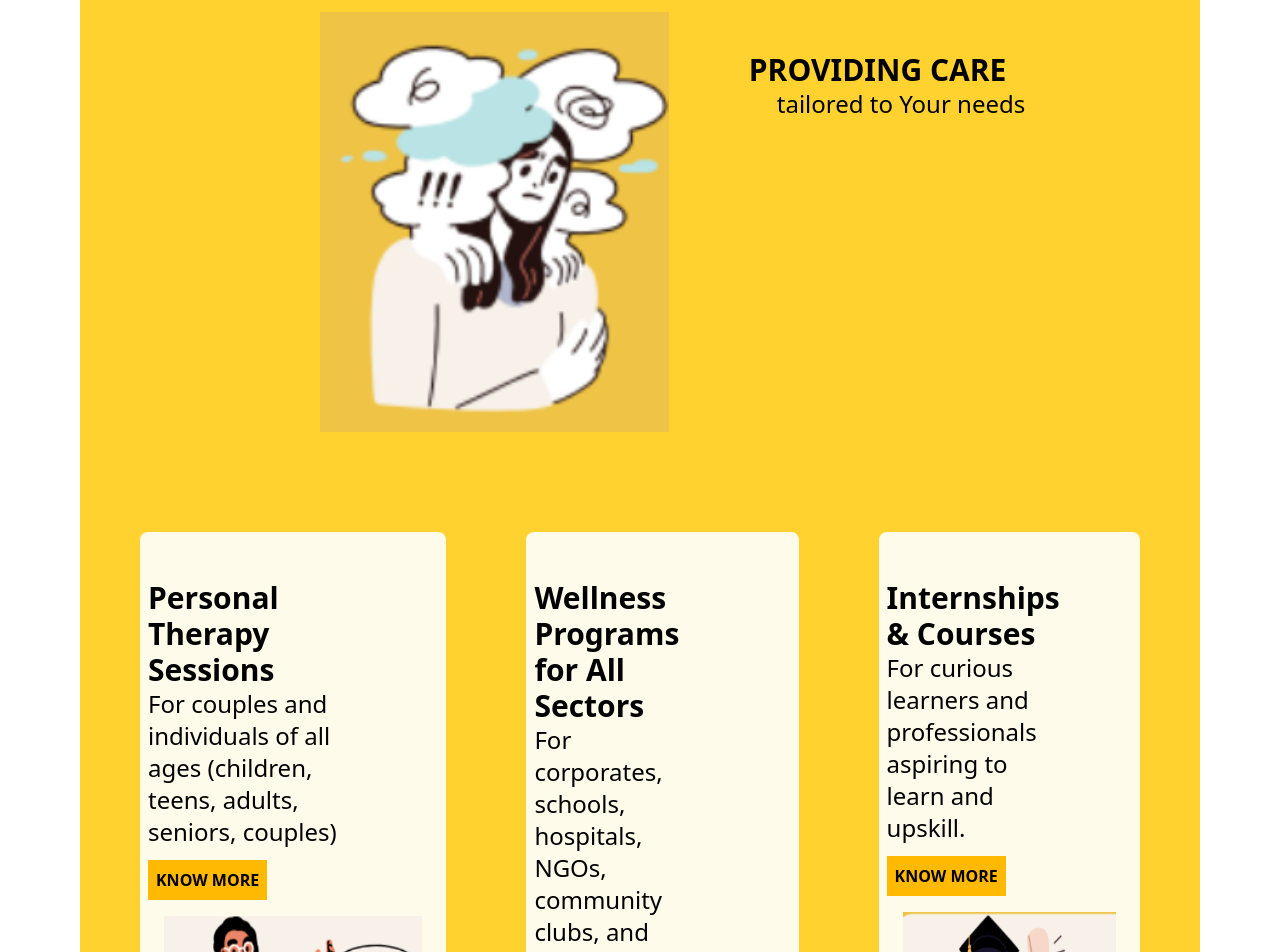
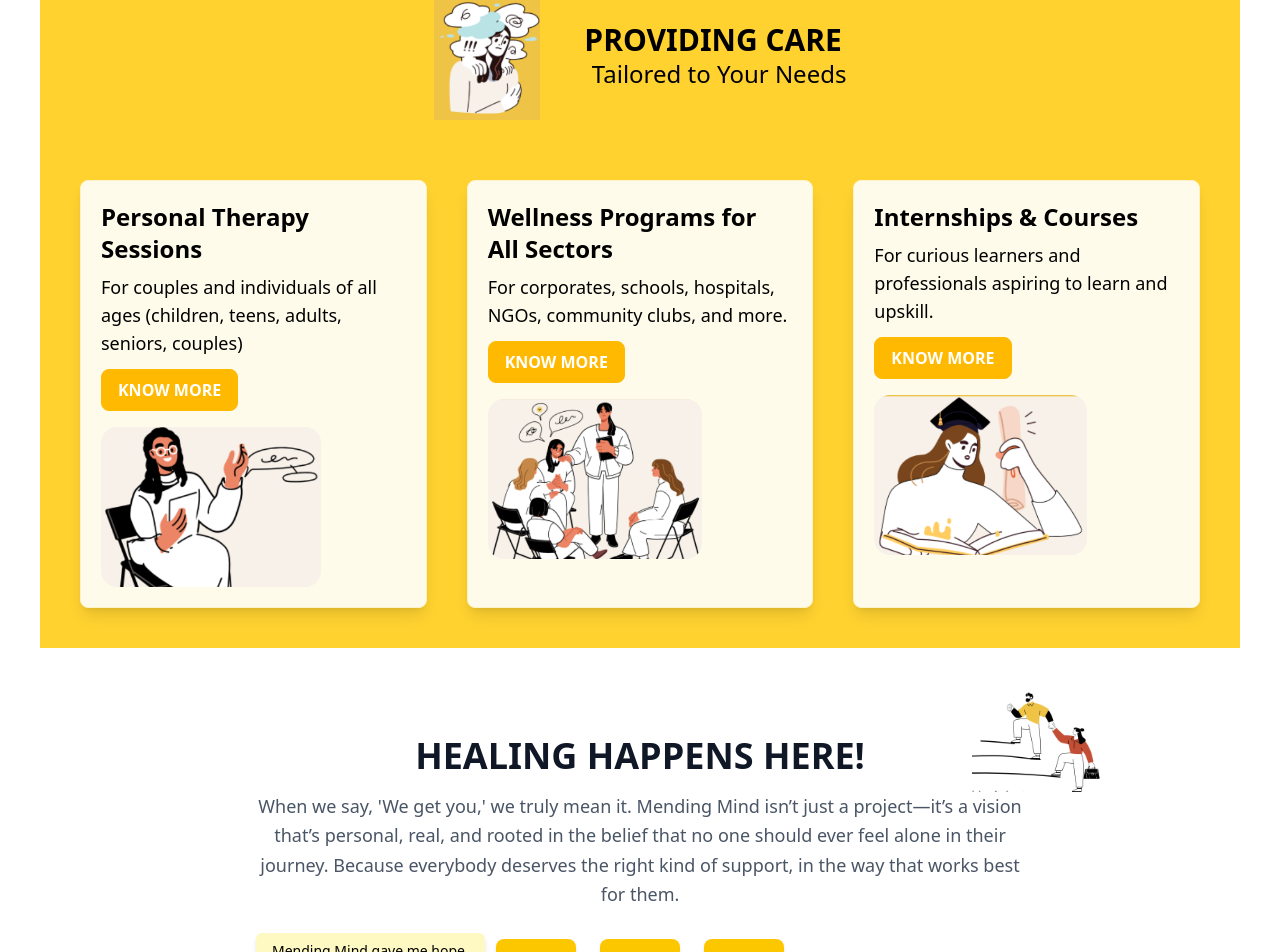
Before and after one commit to ankitWork2001/homePage, a React (Vite) app: page / in a window 1280 px wide. Shown: the part 1867-2819 px from the top of the page. Built offline with nearby package versions, Linux system fonts and the light colour scheme.

Commit message:
add new styling in care

```diff
--- a/src/Components/Care.jsx
+++ b/src/Components/Care.jsx
@@ -6,62 +6,52 @@ import care4 from "../assets/care4.png";
 
 const Care = () => {
   return (
-    <div className=" bg-amber-300 flex-col m-20 ">
-      <div className="ml-50 p-10 flex gap-x-20">
-        <img src={care1} alt="" className="h-105" />
-        <div className="mt-10">
-          <p className="text-3xl font-bold"> PROVIDING CARE</p>
-          <p className="text-2xl ml-7">tailored to Your needs</p>
+    <div className="bg-amber-300 flex flex-col m-10 p-5">
+      {/* Header Section */}
+      <div className="flex items-center justify-center gap-x-10 p-10 text-center">
+        <img src={care1} alt="Providing Care" className="h-32" />
+        <div>
+          <p className="text-3xl font-bold">PROVIDING CARE</p>
+          <p className="text-2xl ml-3">Tailored to Your Needs</p>
         </div>
       </div>
-      <div className="flex p-5">
-        <div className="p-10 ">
-          <div className="flex-col bg-amber-50 border-amber-50 rounded-lg p-2">
-            <div className="flex-col w-2/3 mt-10">
-              <p className="text-3xl font-bold">Personal Therapy Sessions</p>
-              <p className="text-2xl">
-                For couples and individuals of all ages (children, teens,
-                adults, seniors, couples)
-              </p>
-              <button className="border-amber-400  mt-3 bg-amber-400 p-2 font-bold">
-                KNOW MORE{" "}
-              </button>
-            </div>
-            <img src={care2} alt="" className="h-65 rounded-2xl p-4" />
+
+      {/* Cards Section */}
+      <div className="grid grid-cols-1 md:grid-cols-3 gap-10 p-5">
+        {/* Card Component */}
+        {[
+          {
+            title: "Personal Therapy Sessions",
+            desc: "For couples and individuals of all ages (children, teens, adults, seniors, couples)",
+            img: care2,
+          },
+          {
+            title: "Wellness Programs for All Sectors",
+            desc: "For corporates, schools, hospitals, NGOs, community clubs, and more.",
+            img: care3,
+          },
+          {
+            title: "Internships & Courses",
+            desc: "For curious learners and professionals aspiring to learn and upskill.",
+            img: care4,
+          },
+        ].map((item, index) => (
+          <div
+            key={index}
+            className="bg-amber-50 border border-amber-100 rounded-lg p-5 shadow-lg"
+          >
+            <p className="text-2xl font-bold">{item.title}</p>
+            <p className="text-lg mt-2">{item.desc}</p>
+            <button className="border border-amber-400 bg-amber-400 text-white font-bold py-2 px-4 mt-3 rounded-lg">
+              KNOW MORE
+            </button>
+            <img
+              src={item.img}
+              alt={item.title}
+              className="h-40 rounded-2xl mt-4"
+            />
           </div>
-        </div>
-        <div className="p-10 ">
-          <div className="flex-col bg-amber-50 border-amber-50 rounded-lg p-2">
-            <div className="flex-col w-2/3 mt-10 ">
-              <p className="text-3xl font-bold">
-                Wellness Programs for All Sectors
-              </p>
-              <p className="text-2xl">
-                For corporates, schools, hospitals, NGOs, community clubs, and
-                more.
-              </p>
-              <button className="border-amber-400  mt-3 bg-amber-400 p-2 font-bold">
-                KNOW MORE{" "}
-              </button>
-            </div>
-            <img src={care3} alt="" className="h-65 rounded-2xl p-4" />
-          </div>
-        </div>
-        <div className=" p-10">
-          <div className="flex-col bg-amber-50 border-amber-50 rounded-lg p-2">
-            <div className="flex-col w-2/3 mt-10">
-              <p className="text-3xl font-bold">Internships & Courses</p>
-              <p className="text-2xl">
-                For curious learners and professionals aspiring to learn and
-                upskill.
-              </p>
-              <button className="border-amber-400  mt-3 bg-amber-400 p-2 font-bold">
-                KNOW MORE{" "}
-              </button>
-            </div>
-            <img src={care4} alt="" className="h-65 rounded-2xl p-4" />
-          </div>
-        </div>
+        ))}
       </div>
     </div>
   );
```
